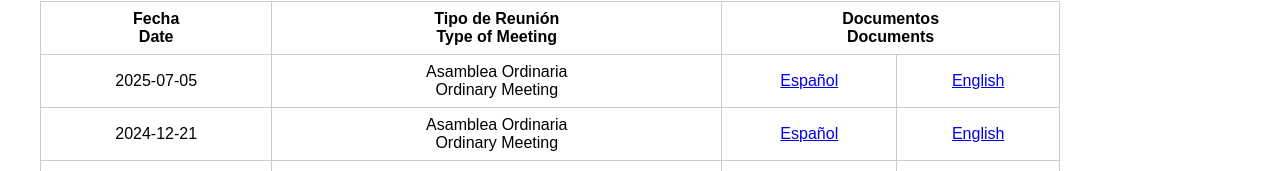
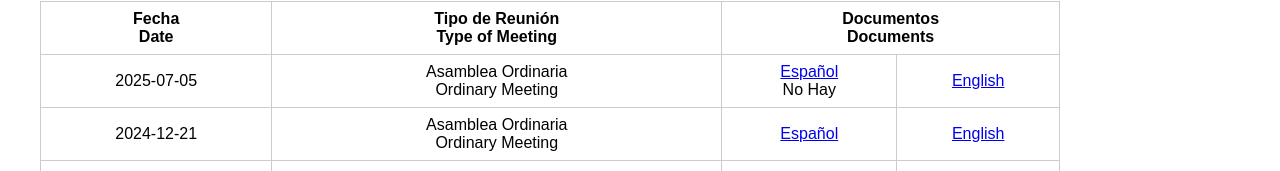
Before and after one commit to grdino/isla-trapani, a Next.js app: page /owners in a window 1280 px wide. Shown: the part 549-720 px from the top of the page. Built offline with nearby package versions, Linux system fonts and the light colour scheme; sample sign-in values are in the browser's storage.

Commit message:
Update owners.js

```diff
--- a/pages/owners.js
+++ b/pages/owners.js
@@ -75,6 +75,7 @@ export default function Owners() {
                </td>
                <td data-label="Documentos">
                  <a href="/owners-docs/combined-2025-07-05-esp.pdf">Español</a>
+                 <div className="no-hay-text">No Hay</div>
                </td>
                <td data-label="Documents">
                  <a href="/owners-docs/no-english-available.pdf">English</a>
```
